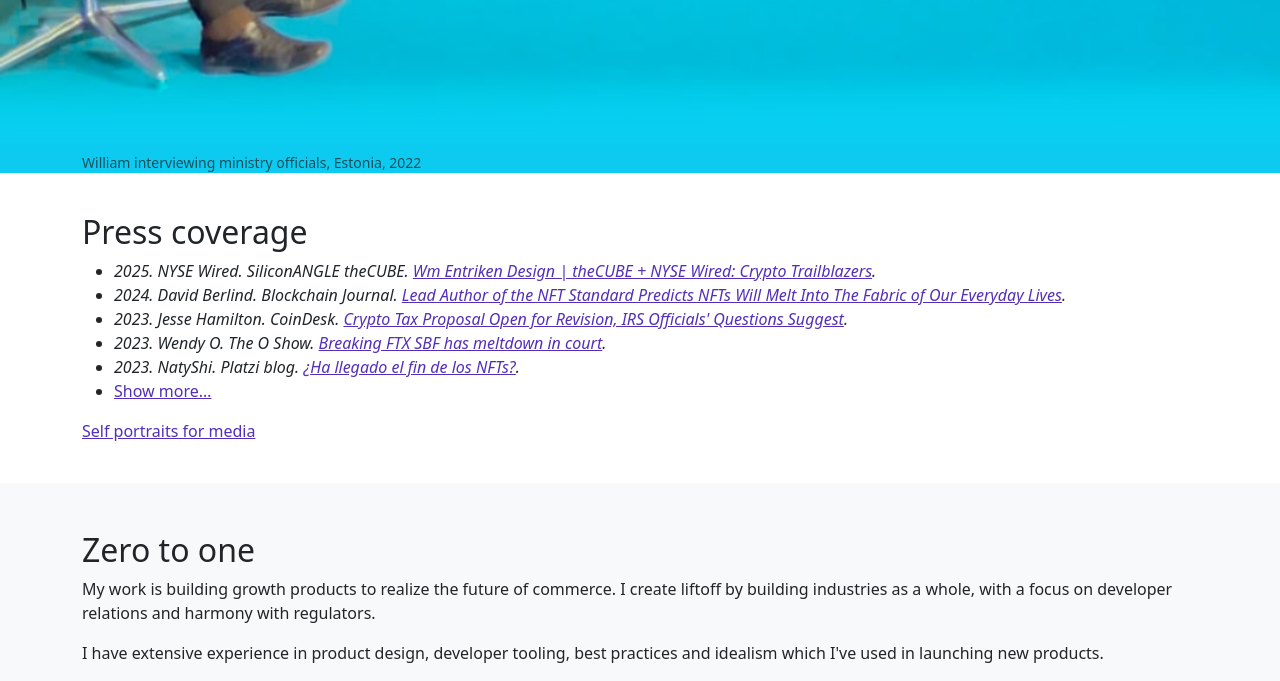
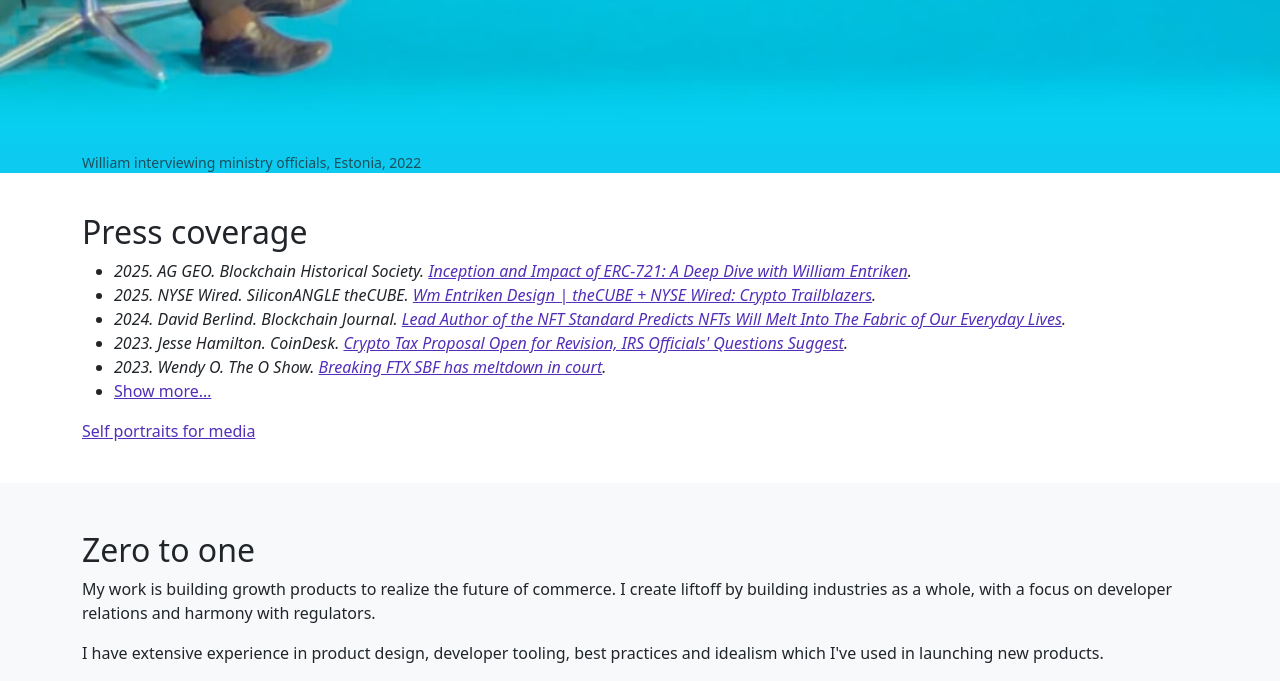
Before and after one commit to fulldecent/phor.net, a Jekyll site: the page built from source/index.html, in a window 1280 px wide and 900 px high, scrolled down 3789 px, cut to the strip 0-681 px from the top of the window. Built offline with Jekyll 4.4.1, drawn with Linux system fonts in a browser that asks for light colours; comment, search, counter and statistics services are not loaded.

Commit message:
add interview

```diff
--- a/source/_data/press-coverage.json
+++ b/source/_data/press-coverage.json
@@ -1,4 +1,11 @@
 [
+  {
+    "date": "2025-08-18",
+    "authors": ["AG GEO"],
+    "publication": "Blockchain Historical Society",
+    "url": "https://x.com/OnChainHistory/status/1957490988470943777",
+    "title": "Inception and Impact of ERC-721: A Deep Dive with William Entriken"
+  },
   {
     "date": "2025-03-15",
     "authors": ["NYSE Wired"],
```
